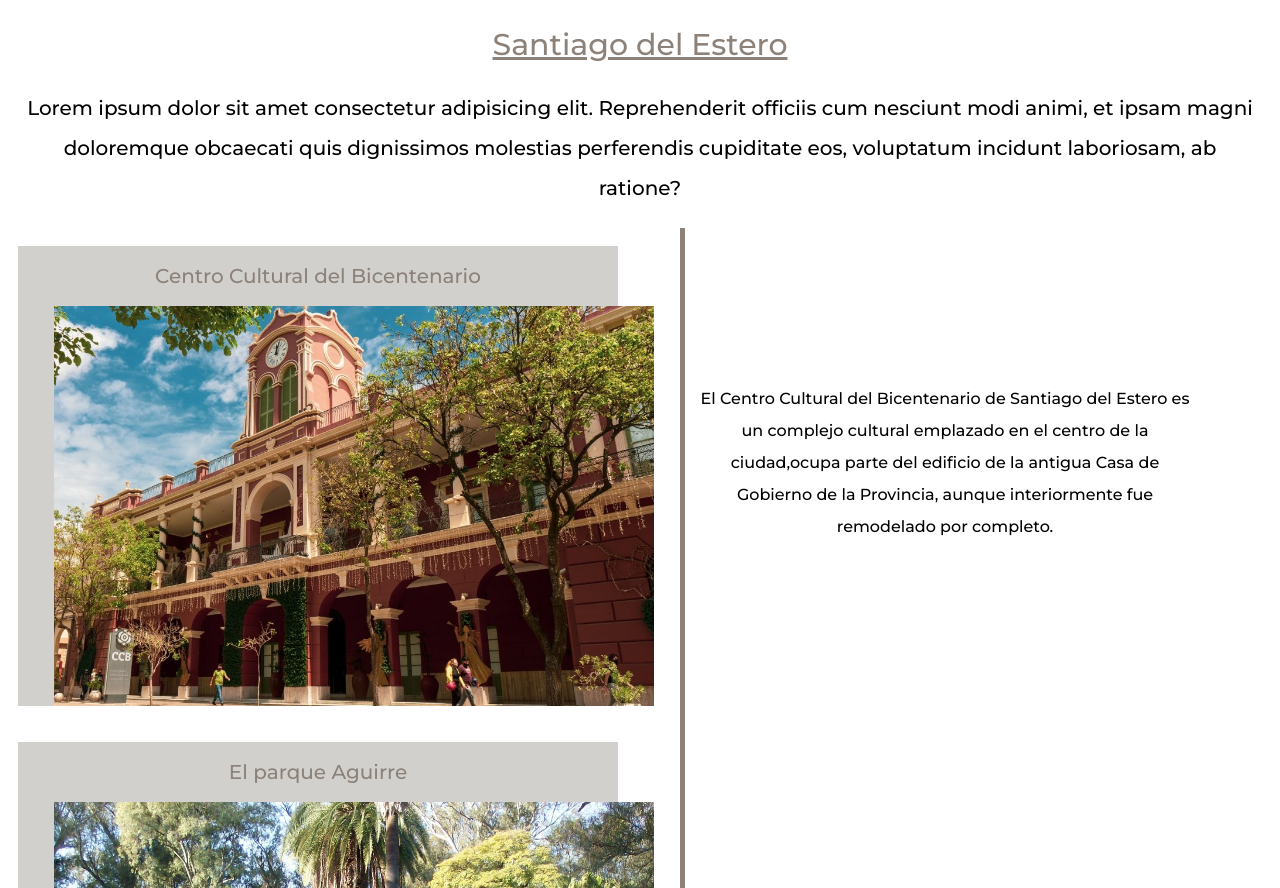
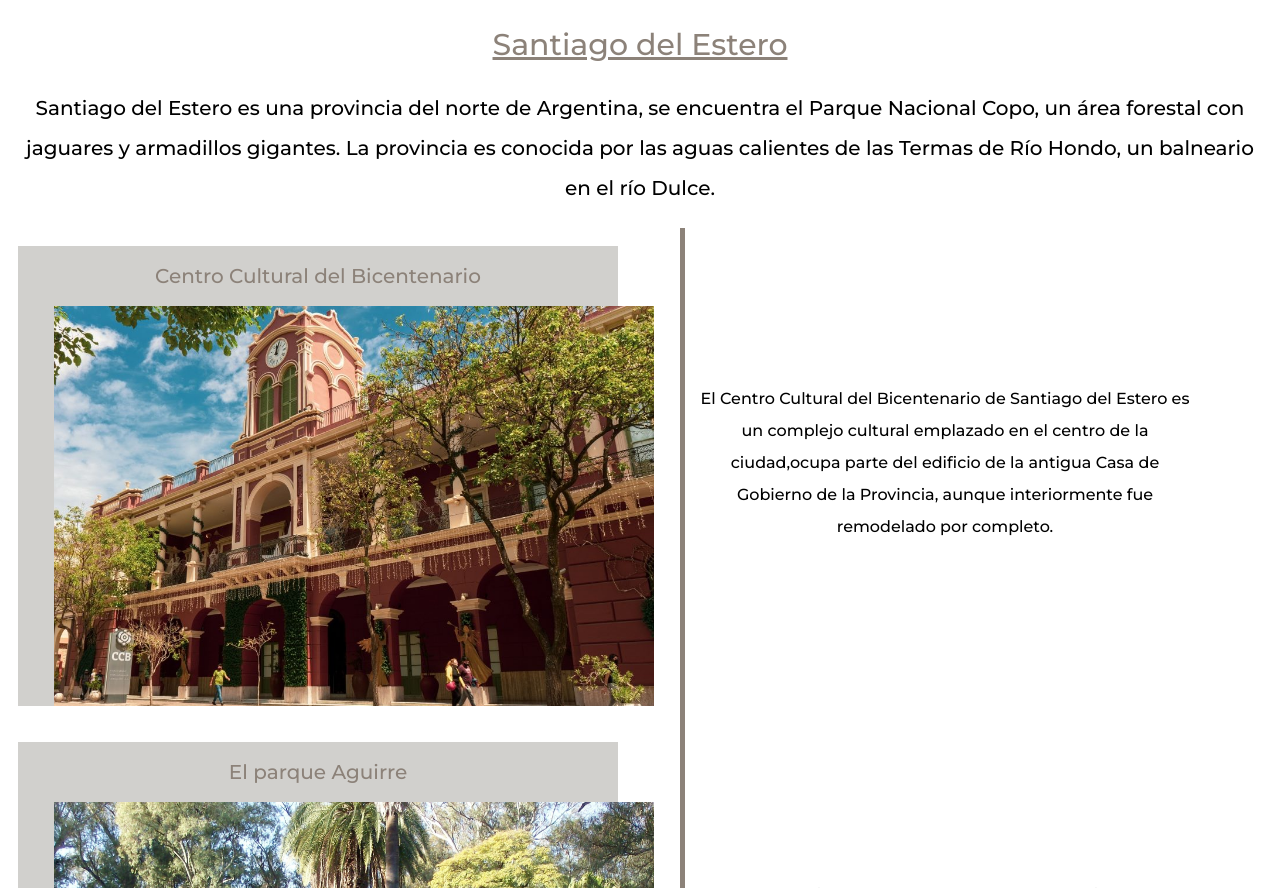
Before and after one commit to carlabgo/MochilaViajera, a plain HTML site: page zonanorte.html in a window 1280 px wide. Shown: the part 8640-9528 px from the top of the page. Drawn offline with Linux system fonts and the light colour scheme.

Commit message:
agregue info de santiago del estero

```diff
--- a/zonanorte.html
+++ b/zonanorte.html
@@ -268,7 +268,7 @@
                     <!--Santiago del Estero-->
                         <div class="destino-title">Santiago del Estero</div>
                         <div class="destino-description">
-                                Lorem ipsum dolor sit amet consectetur adipisicing elit. Reprehenderit officiis cum nesciunt modi animi, et ipsam magni doloremque obcaecati quis dignissimos molestias perferendis cupiditate eos, voluptatum incidunt laboriosam, ab ratione?
+                            Santiago del Estero es una provincia del norte de Argentina, se encuentra el Parque Nacional Copo, un área forestal con jaguares y armadillos gigantes. La provincia es conocida por las aguas calientes de las Termas de Río Hondo, un balneario en el río Dulce.
                             </div>
                         <div class="destino-grid">
                         <div class="destino-container">
```
Also changed, not shown: index.html (+1 -1 lines).
